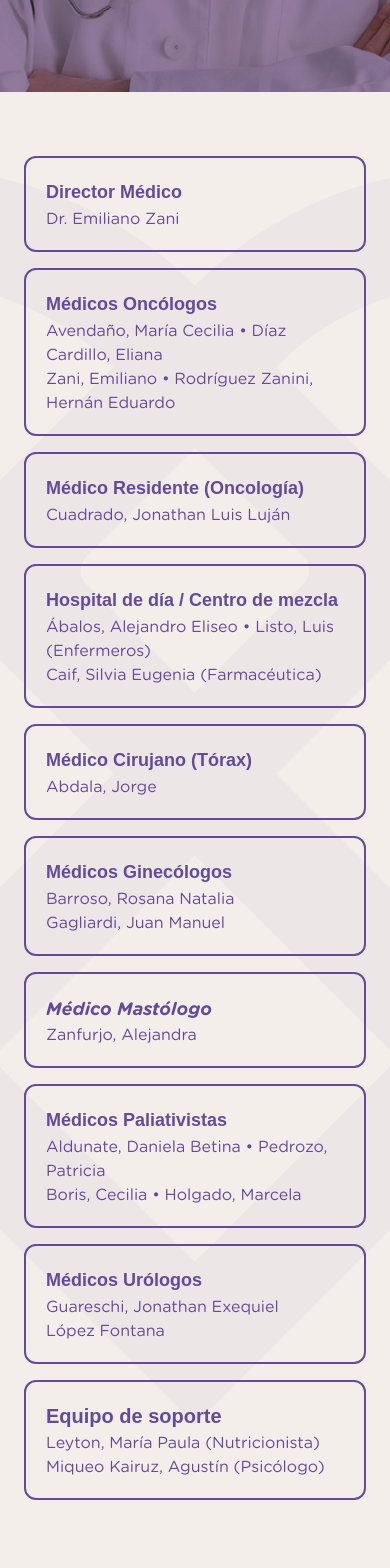
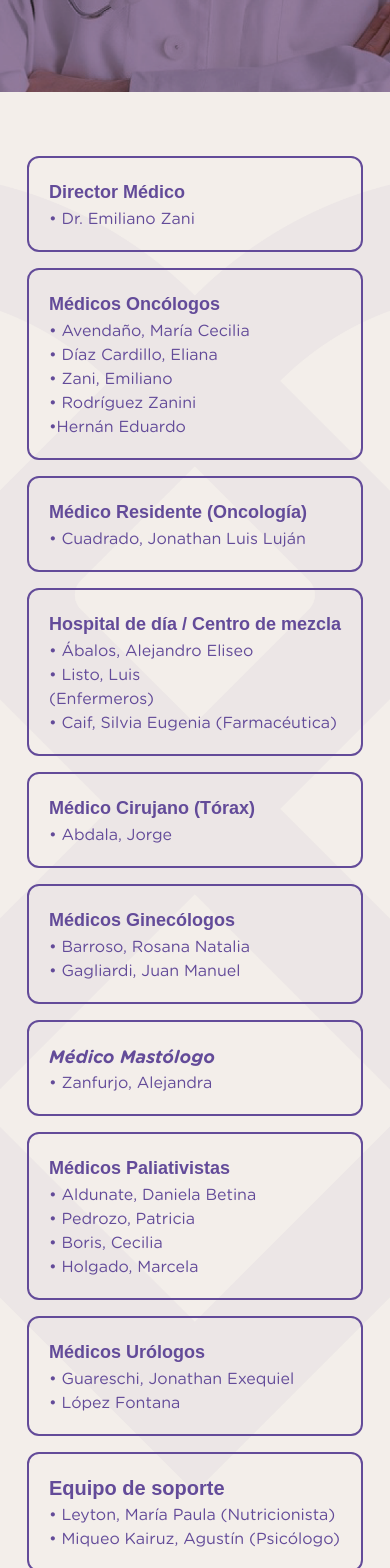
Before and after one commit to facus027/fomza, a React (Vite) app: page / in a window 390 px wide. Shown: the part 2776-4344 px from the top of the page. Built offline with nearby package versions, Linux system fonts and the light colour scheme; a web font is replaced by a local one.

Commit message:
responsive2

```diff
--- a/index.html
+++ b/index.html
@@ -23,9 +23,6 @@
 <meta property="og:site_name" content="Fundación Oncológica Mendoza" />
 <meta property="og:locale" content="es_AR" />
 <meta property="og:image" content="/public/fondos/fondos-08.png" />
-<meta property="og:image:width" content="1200" />
-<meta property="og:image:height" content="630" />
-<meta name="robots" content="index, follow" />
 <link rel="canonical" href="https://fomza-two.vercel.app/" />
 <html lang="es-AR">
 
--- a/src/App.tsx
+++ b/src/App.tsx
@@ -63,7 +63,7 @@ export default function App() {
     "
   >
     <h1 className="font-bold italic font-gotham">PROFESIONALES</h1>
-    <p className="mt-2 w-full text-base lg:text-2xl font-gotham xl:text-4xl">
+    <p className="mt-2 w-full text-sm lg:text-2xl font-gotham xl:text-4xl">
       Conozca a nuestros profesionales de la salud
     </p>
   </div>
--- a/src/shared/components/Profesionales.tsx
+++ b/src/shared/components/Profesionales.tsx
@@ -27,7 +27,7 @@ export default function Profesionales() {
         <div className="text-violet_darck ml-0 md:-ml-10">
           <h4 className="font-semibold text-lg md:text-3xl">Director Médico</h4>
           <p className="text-base xl:text-xl font-gotham font-semilight">
-            Dr. Emiliano Zani
+            • Dr. Emiliano Zani
           </p>
         </div>
       </div>
@@ -36,8 +36,8 @@ export default function Profesionales() {
         <div className="text-violet_darck ml-0 md:-ml-10 font-gotham">
           <h4 className="font-semibold text-lg md:text-3xl"> Médicos Oncólogos</h4>
           <p className="text-base xl:text-xl font-gotham font-semilight">
-            Avendaño, María Cecilia • Díaz Cardillo, Eliana <br />
-            Zani, Emiliano • Rodríguez Zanini, Hernán Eduardo
+            • Avendaño, María Cecilia <br className="lg:hidden block"/>• Díaz Cardillo, Eliana <br className=""/>
+            • Zani, Emiliano <br className="lg:hidden block"/>• Rodríguez Zanini <br className="lg:hidden block"/>•Hernán Eduardo
           </p>
         </div>
       </div>
@@ -45,9 +45,9 @@ export default function Profesionales() {
       <div className="border-2 border-violet_darck px-5 py-5 w-full rounded-xl md:px-16 md:py-8">
         <div className="text-violet_darck ml-0 md:-ml-10 font-gotham">
           <h4 className="font-semibold text-lg md:text-3xl">
-            Médico Residente (Oncología)
+           Médico Residente (Oncología)
           </h4>
-          <p className="text-base xl:text-2xl font-gotham font-semilight">Cuadrado, Jonathan Luis Luján</p>
+          <p className="text-base xl:text-2xl font-gotham font-semilight">• Cuadrado, Jonathan Luis Luján</p>
         </div>
       </div>
 
@@ -57,8 +57,8 @@ export default function Profesionales() {
             Hospital de día / Centro de mezcla
           </h4>
           <p className="text-base xl:text-2xl font-gotham font-semilight">
-            Ábalos, Alejandro Eliseo • Listo, Luis (Enfermeros) <br />
-            Caif, Silvia Eugenia (Farmacéutica)
+           • Ábalos, Alejandro Eliseo <br className="lg:hidden block"/>• Listo, Luis <br className="lg:hidden block"/>(Enfermeros) <br />
+           • Caif, Silvia Eugenia (Farmacéutica)
           </p>
         </div>
       </div>
@@ -68,7 +68,7 @@ export default function Profesionales() {
           <h4 className="font-semibold text-lg md:text-3xl">
             Médico Cirujano (Tórax)
           </h4>
-          <p className="text-base xl:text-2xl font-gotham font-semilight">Abdala, Jorge</p>
+          <p className="text-base xl:text-2xl font-gotham font-semilight">• Abdala, Jorge</p>
         </div>
       </div>
 
@@ -76,8 +76,8 @@ export default function Profesionales() {
         <div className="text-violet_darck ml-0 md:-ml-10 font-gotham">
           <h4 className="font-semibold text-lg md:text-3xl">Médicos Ginecólogos</h4>
           <p className="text-base xl:text-2xl font-gotham font-semilight">
-            Barroso, Rosana Natalia <br />
-            Gagliardi, Juan Manuel
+            • Barroso, Rosana Natalia <br />
+            • Gagliardi, Juan Manuel
           </p>
         </div>
       </div>
@@ -85,7 +85,7 @@ export default function Profesionales() {
       <div className="border-2 border-violet_darck px-5 py-5 w-full rounded-xl md:px-16 md:py-8">
         <div className="text-violet_darck ml-0 md:-ml-10 font-gotham">
           <h4 className="font-semibold text-lg md:text-3xl italic">Médico Mastólogo</h4>
-          <p className="text-base xl:text-2xl font-gotham font-semilight">Zanfurjo, Alejandra</p>
+          <p className="text-base xl:text-2xl font-gotham font-semilight">• Zanfurjo, Alejandra</p>
         </div>
       </div>
 
@@ -95,8 +95,8 @@ export default function Profesionales() {
             Médicos Paliativistas
           </h4>
           <p className="text-base xl:text-2xl font-gotham font-semilight">
-            Aldunate, Daniela Betina • Pedrozo, Patricia <br />
-            Boris, Cecilia • Holgado, Marcela
+            • Aldunate, Daniela Betina <br className="lg:hidden block"/>• Pedrozo, Patricia <br />
+            • Boris, Cecilia <br className="lg:hidden block"/>• Holgado, Marcela
           </p>
         </div>
       </div>
@@ -105,8 +105,8 @@ export default function Profesionales() {
         <div className="text-violet_darck ml-0 md:-ml-10 font-gotham">
           <h4 className="font-semibold text-lg md:text-3xl">Médicos Urólogos</h4>
           <p className="text-base xl:text-2xl font-gotham font-semilight">
-            Guareschi, Jonathan Exequiel <br />
-            López Fontana
+            • Guareschi, Jonathan Exequiel <br />
+            • López Fontana
           </p>
         </div>
       </div>
@@ -115,8 +115,8 @@ export default function Profesionales() {
         <div className="text-violet_darck ml-0 md:-ml-10 font-gotham">
           <h4 className="font-semibold text-xl md:text-4xl">Equipo de soporte</h4>
           <p className="text-base xl:text-2xl font-gotham font-semilight">
-            Leyton, María Paula (Nutricionista) <br />
-            Miqueo Kairuz, Agustín (Psicólogo)
+            • Leyton, María Paula (Nutricionista) <br />
+            • Miqueo Kairuz, Agustín (Psicólogo)
           </p>
         </div>
       </div>
--- a/src/shared/components/Turnos.tsx
+++ b/src/shared/components/Turnos.tsx
@@ -58,7 +58,7 @@ function toWhatsAppLink(phone: string, text?: string) {
           Consultorios:
         </h3>
 
-        <div className="flex flex-wrap flex-row items-center justify-center gap-2">
+        <div className="flex flex-wrap flex-row items-center justify-center gap-2 text-sm lg:txt-base xl:text-xl">
           <a
             href={toWhatsAppLink("2617206340", "Hola! Quiero solicitar un turno.")}
             target="_blank"
@@ -82,7 +82,7 @@ function toWhatsAppLink(phone: string, text?: string) {
       </div>
 
       {/* Quimioterapias */}
-      <div className="flex flex-col items-center gap-3 xl:flex-row md:gap-2 text-base">
+      <div className="flex flex-col items-center gap-3 xl:flex-row md:gap-2 text-base lg:txt-base xl:text-xl">
         <h3 className="font-gotham font-semibold text-lg italic lg:text-2xl xl:text-3xl">
           Quimioterapias:
         </h3>
```
